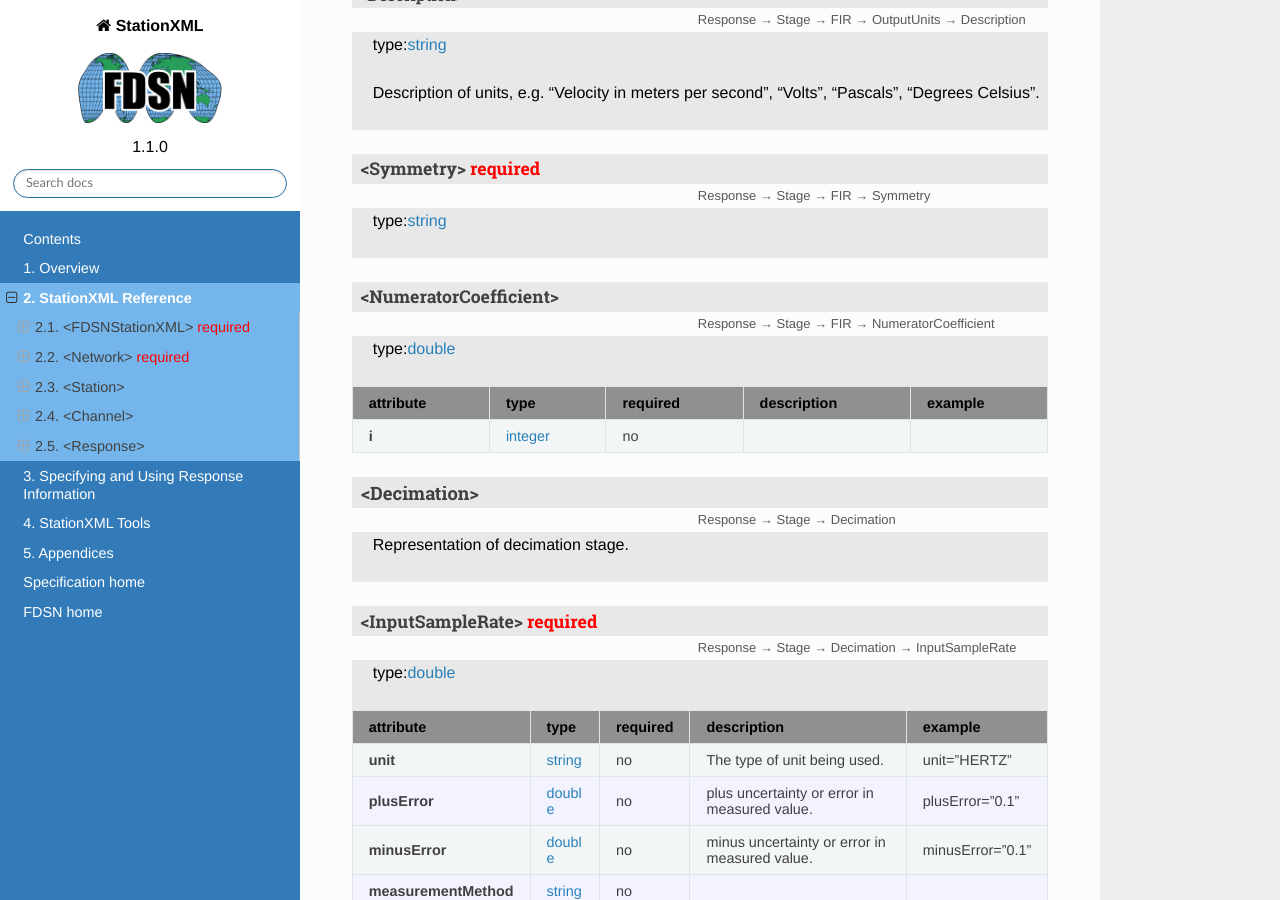
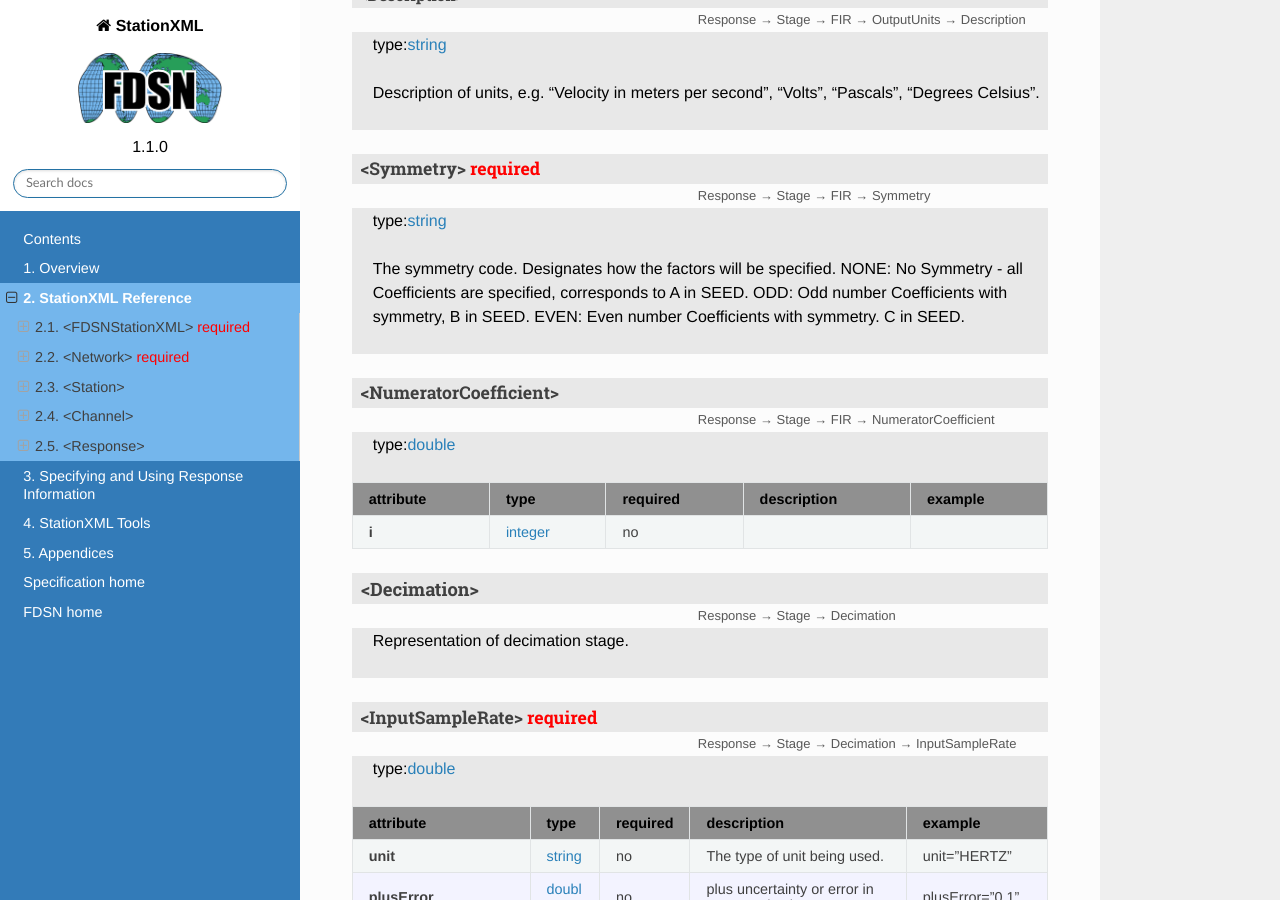
Before and after one commit to FDSN/StationXML, a Sphinx documentation site: the page built from docs/reference.rst, in a window 1280 px wide and 900 px high, scrolled down 61276 px. Built offline with Sphinx 7.4.7 and the Read the Docs theme 2.0.0, drawn with Linux system fonts in a browser that asks for light colours.

Commit message:
copy symmetry docs from SEED manual

```diff
--- a/docs/level-response.rst
+++ b/docs/level-response.rst
@@ -2128,6 +2128,10 @@
 
 					type:`string <appendices.html#glossary-string>`_
 
+   .. container:: description
+
+      The symmetry code. Designates how the factors will be specified. NONE: No Symmetry - all Coefficients are specified, corresponds to A in SEED. ODD: Odd number Coefficients with symmetry, B in SEED. EVEN: Even number Coefficients with symmetry. C in SEED.
+
 
 :raw-latex:`\noindent\rule{\textwidth}{1pt}`
 
```
Also changed, not shown: 1 other file.
